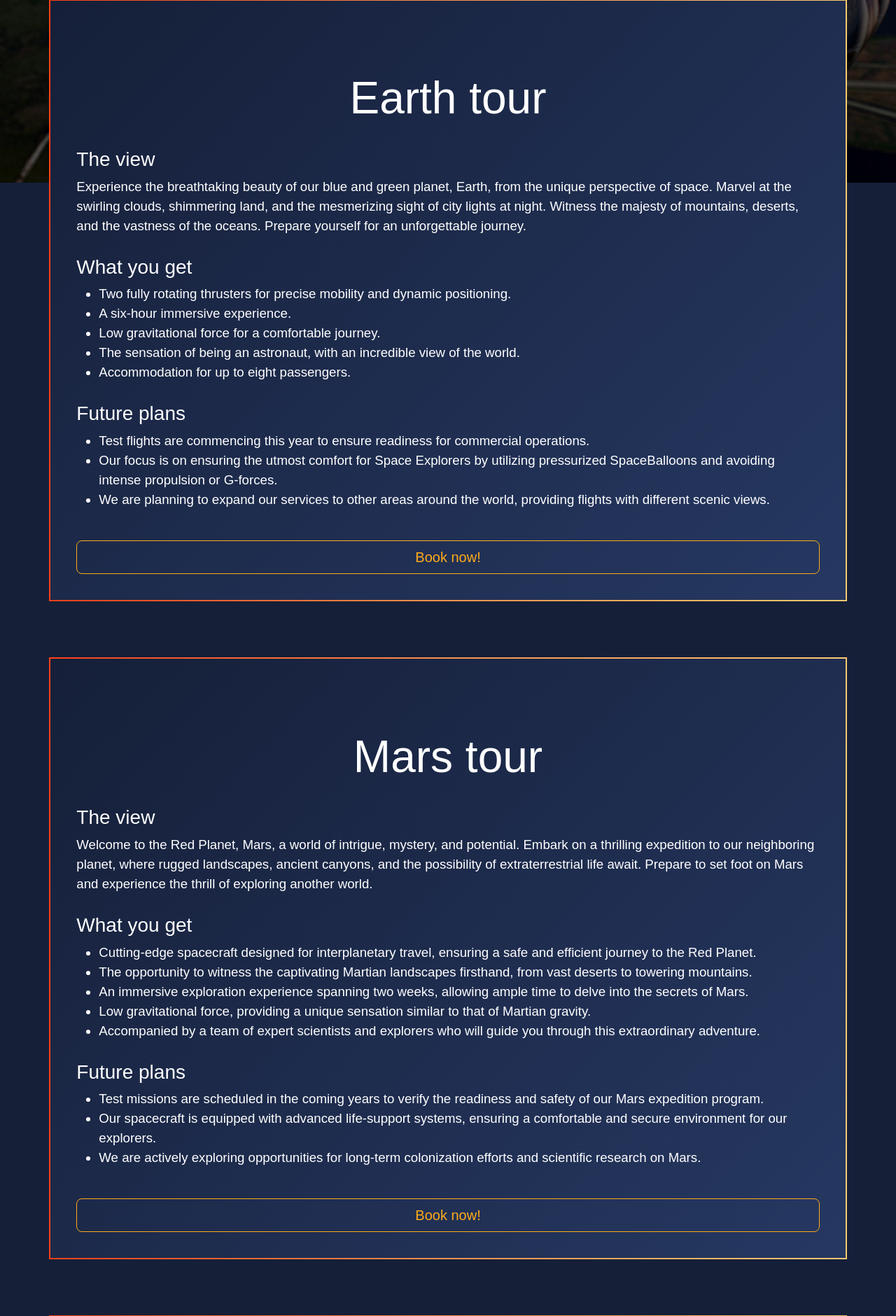
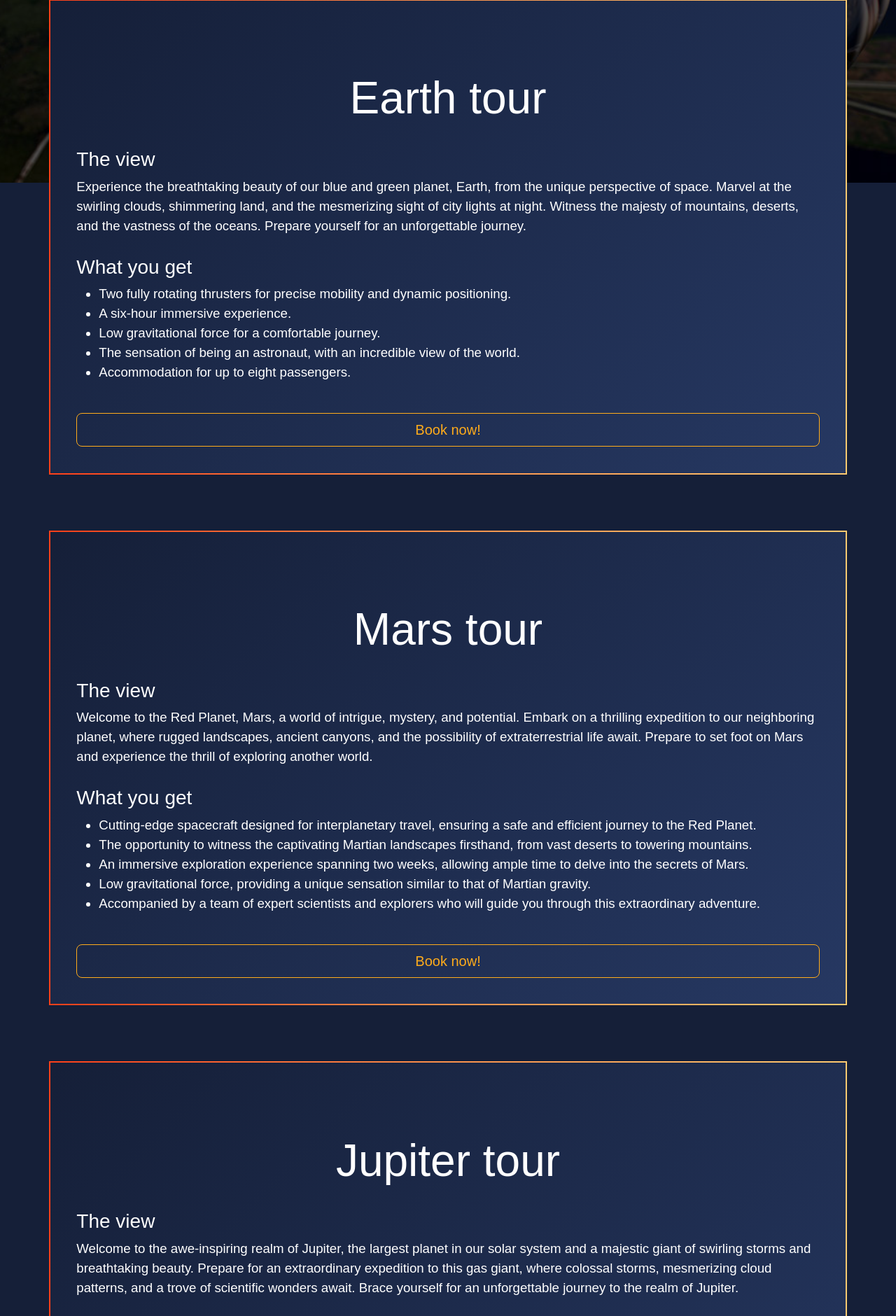
Before and after one commit to bossbadi-web/interstellr, a Flask app: page /experience in a window 1280 px wide. Shown: the part 539-2419 px from the top of the page at 70% size. Run offline with Flask 3, Linux system fonts and the light colour scheme; some libraries are stand-ins or nearby versions; some web fonts are replaced.

Commit message:
update content on experience and spaceship pages

```diff
--- a/templates/experience.html
+++ b/templates/experience.html
@@ -80,20 +80,6 @@
       <li>The sensation of being an astronaut, with an incredible view of the world.</li>
       <li>Accommodation for up to eight passengers.</li>
     </ul>
-
-    <h3>Future plans</h3>
-    <ul>
-      <li>Test flights are commencing this year to ensure readiness for commercial operations.</li>
-      <li>
-        Our focus is on ensuring the utmost comfort for Space Explorers by utilizing pressurized SpaceBalloons and
-        avoiding intense propulsion or G-forces.
-      </li>
-      <li>
-        We are planning to expand our services to other areas around the world, providing flights with different scenic
-        views.
-      </li>
-    </ul>
-
     <br />
     <!-- large button -->
     <a href="/booking?tour=earth" class="btn btn-lg">Book now!</a>
@@ -128,22 +114,6 @@
         adventure.
       </li>
     </ul>
-
-    <h3>Future plans</h3>
-    <ul>
-      <li>
-        Test missions are scheduled in the coming years to verify the readiness and safety of our Mars expedition
-        program.
-      </li>
-      <li>
-        Our spacecraft is equipped with advanced life-support systems, ensuring a comfortable and secure environment for
-        our explorers.
-      </li>
-      <li>
-        We are actively exploring opportunities for long-term colonization efforts and scientific research on Mars.
-      </li>
-    </ul>
-
     <br />
     <a href="/booking?tour=mars" class="btn btn-lg">Book now!</a>
   </div>
@@ -182,22 +152,6 @@
         adventure and share their expertise.
       </li>
     </ul>
-
-    <h3>Future plans</h3>
-    <ul>
-      <li>
-        Test missions are currently underway to ensure the safety and readiness of our Jupiter expedition program.
-      </li>
-      <li>
-        Our spacecraft's advanced shielding and navigation systems will protect explorers from Jupiter's harsh radiation
-        belts and help navigate its intricate system of moons.
-      </li>
-      <li>
-        We are actively exploring opportunities for long-term research stations and probes to delve deeper into the
-        mysteries of Jupiter's composition and formation.
-      </li>
-    </ul>
-
     <br />
     <a href="/booking?tour=jupiter" class="btn btn-lg">Book now!</a>
   </div>
@@ -227,23 +181,6 @@
         insights.
       </li>
     </ul>
-
-    <h3>Future plans</h3>
-    <ul>
-      <li>
-        Test flights are scheduled to commence within the next year to ensure the safety and readiness of our Saturn
-        visit program.
-      </li>
-      <li>
-        Our spacecraft's advanced technology will ensure a smooth and exhilarating experience, while minimizing any
-        potential impact on Saturn's delicate ecosystem.
-      </li>
-      <li>
-        We are actively exploring opportunities to expand our offerings, such as visits to Saturn's fascinating moons or
-        extended exploration missions.
-      </li>
-    </ul>
-
     <br />
     <a href="/booking?tour=saturn" class="btn btn-lg">Book now!</a>
   </div>
```
Also changed, not shown: templates/spaceship.html (+6 -4 lines).
